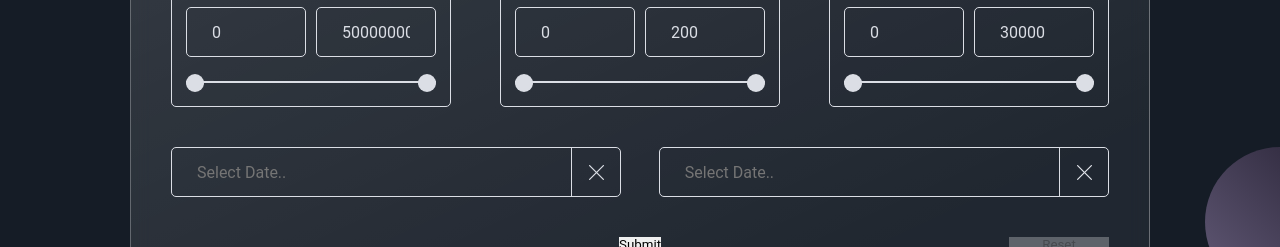
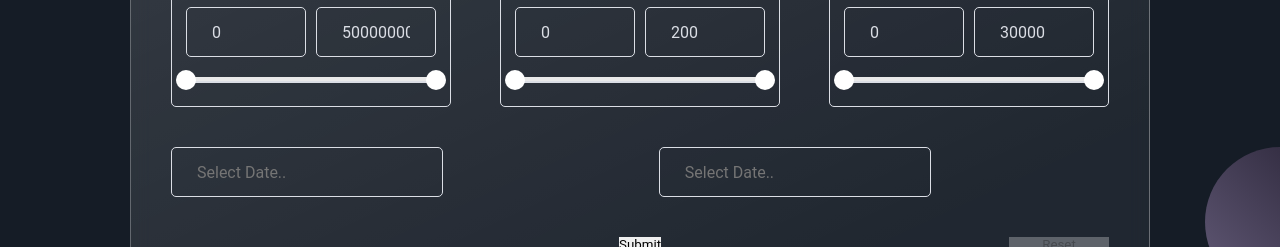
Before and after one commit to shapikso/Movies_React, a React (Create React App) app: page /movies in a window 1280 px wide. Shown: the part 453-700 px from the top of the page. Built offline with nearby package versions, Linux system fonts and the light colour scheme.

Commit message:
done filters

```diff
--- a/package.json
+++ b/package.json
@@ -8,10 +8,14 @@
     "@testing-library/user-event": "^13.5.0",
     "axios": "^0.25.0",
     "prop-types": "^15.8.1",
+    "rc-slider": "^9.7.5",
     "react": "^17.0.2",
+    "react-datepicker": "^4.6.0",
     "react-dom": "^17.0.2",
+    "react-range-slider": "^0.2.1",
     "react-router-dom": "^6.2.1",
     "react-scripts": "5.0.0",
+    "reactrangeslider": "^3.0.6",
     "sass": "^1.49.0",
     "web-vitals": "^2.1.4"
   },
--- a/src/components/Movies/Filters/DoubleRange/DoubleRange.js
+++ b/src/components/Movies/Filters/DoubleRange/DoubleRange.js
@@ -1,19 +1,29 @@
 import React from 'react';
-import RangeInput from "./RangeInput";
+// import RangeInput from "./RangeInput";
 import InputValue from "./InputValue";
-// Budget, $
+import Slider from "rc-slider";
+import "./slider.scss";
+const { createSliderWithTooltip } = Slider;
+const Range = createSliderWithTooltip(Slider.Range);
 
-const DoubleRange = ({title,minValue,maxValue, step}) => {
+const DoubleRange = ({title,minValue,maxValue, step, setRange, minInputValue, maxInputValue}) => {
     return (
         <div className="form-filters__ranges__item double-range">
             <div className="double-range__title">{title}</div>
             <div className="double-range__info">
-                <InputValue value={minValue} />
-                <InputValue value={maxValue} />
+                <InputValue value={minInputValue} />
+                <InputValue value={maxInputValue} />
             </div>
             <div className="double-range__place">
-                <RangeInput maxValue={maxValue} step={step} value={minValue} minValue={minValue}/>
-                <RangeInput maxValue={maxValue} step={step} value={maxValue} minValue={minValue}/>
+                <Range
+                    min={+minValue}
+                    max={+maxValue}
+                    step={step}
+                    defaultValue={[+minValue, +maxValue]}
+                    onChange={(value) => setRange(value[0],value[1])}
+                />
+                {/*<RangeInput maxValue={maxValue} step={step} value={minValue} minValue={minValue}/>*/}
+                {/*<RangeInput maxValue={maxValue} step={step} value={maxValue} minValue={minValue}/>*/}
             </div>
         </div>
     );
--- /dev/null
+++ b/src/components/Movies/Filters/DoubleRange/slider.scss
@@ -0,0 +1,254 @@
+.rc-slider {
+  position: relative;
+  height: 14px;
+  padding: 5px 0;
+  width: 100%;
+  border-radius: 6px;
+  touch-action: none;
+  box-sizing: border-box;
+  -webkit-tap-highlight-color: rgba(0, 0, 0, 0);
+}
+.rc-slider * {
+  box-sizing: border-box;
+  -webkit-tap-highlight-color: rgba(0, 0, 0, 0);
+}
+.rc-slider-rail {
+  position: absolute;
+  width: 100%;
+  background-color: #e9e9e9;
+  height: 4px;
+  border-radius: 6px;
+}
+.rc-slider-track {
+  position: absolute;
+  left: 0;
+  height: 4px;
+  border-radius: 6px;
+  /*background-color: #abe2fb;*/
+}
+.rc-slider-handle {
+  position: absolute;
+  width: 20px;
+  height: 20px;
+  cursor: pointer;
+  cursor: -webkit-grab;
+  margin-top: -7px;
+  cursor: grab;
+  border-radius: 50%;
+  /*border: solid 2px #96dbfa;*/
+  background-color: #fff;
+  touch-action: pan-x;
+}
+.rc-slider-handle-dragging.rc-slider-handle-dragging.rc-slider-handle-dragging {
+  /*border-color: #57c5f7;*/
+  /*box-shadow: 0 0 0 5px #96dbfa;*/
+}
+.rc-slider-handle:focus {
+  outline: none;
+}
+.rc-slider-handle-click-focused:focus {
+  /*border-color: #96dbfa;*/
+  box-shadow: unset;
+}
+.rc-slider-handle:hover {
+  /*border-color: #57c5f7;*/
+}
+.rc-slider-handle:active {
+  /*border-color: #57c5f7;*/
+  /*box-shadow: 0 0 5px #57c5f7;*/
+  cursor: -webkit-grabbing;
+  cursor: grabbing;
+}
+.rc-slider-mark {
+  position: absolute;
+  top: 18px;
+  left: 0;
+  width: 100%;
+  font-size: 12px;
+}
+.rc-slider-mark-text {
+  position: absolute;
+  display: inline-block;
+  vertical-align: middle;
+  text-align: center;
+  cursor: pointer;
+  color: #999;
+}
+.rc-slider-mark-text-active {
+  color: #666;
+}
+.rc-slider-step {
+  position: absolute;
+  width: 100%;
+  height: 4px;
+  background: transparent;
+}
+.rc-slider-dot {
+  position: absolute;
+  bottom: -2px;
+  margin-left: -4px;
+  width: 8px;
+  height: 8px;
+  border: 2px solid #e9e9e9;
+  background-color: #fff;
+  cursor: pointer;
+  border-radius: 50%;
+  vertical-align: middle;
+}
+.rc-slider-dot-active {
+  /*border-color: #96dbfa;*/
+}
+.rc-slider-dot-reverse {
+  margin-right: -4px;
+}
+.rc-slider-disabled {
+  background-color: #e9e9e9;
+}
+.rc-slider-disabled .rc-slider-track {
+  background-color: #ccc;
+}
+.rc-slider-disabled .rc-slider-handle,
+.rc-slider-disabled .rc-slider-dot {
+  border-color: #ccc;
+  box-shadow: none;
+  background-color: #fff;
+  cursor: not-allowed;
+}
+.rc-slider-disabled .rc-slider-mark-text,
+.rc-slider-disabled .rc-slider-dot {
+  cursor: not-allowed !important;
+}
+.rc-slider-vertical {
+  width: 14px;
+  height: 100%;
+  padding: 0 5px;
+}
+.rc-slider-vertical .rc-slider-rail {
+  height: 100%;
+  width: 4px;
+}
+.rc-slider-vertical .rc-slider-track {
+  left: 5px;
+  bottom: 0;
+  width: 4px;
+}
+.rc-slider-vertical .rc-slider-handle {
+  margin-left: -5px;
+  touch-action: pan-y;
+}
+.rc-slider-vertical .rc-slider-mark {
+  top: 0;
+  left: 18px;
+  height: 100%;
+}
+.rc-slider-vertical .rc-slider-step {
+  height: 100%;
+  width: 4px;
+}
+.rc-slider-vertical .rc-slider-dot {
+  left: 2px;
+  margin-bottom: -4px;
+}
+.rc-slider-vertical .rc-slider-dot:first-child {
+  margin-bottom: -4px;
+}
+.rc-slider-vertical .rc-slider-dot:last-child {
+  margin-bottom: -4px;
+}
+.rc-slider-tooltip-zoom-down-enter,
+.rc-slider-tooltip-zoom-down-appear {
+  animation-duration: 0.3s;
+  animation-fill-mode: both;
+  display: block !important;
+  animation-play-state: paused;
+}
+.rc-slider-tooltip-zoom-down-leave {
+  animation-duration: 0.3s;
+  animation-fill-mode: both;
+  display: block !important;
+  animation-play-state: paused;
+}
+.rc-slider-tooltip-zoom-down-enter.rc-slider-tooltip-zoom-down-enter-active,
+.rc-slider-tooltip-zoom-down-appear.rc-slider-tooltip-zoom-down-appear-active {
+  animation-name: rcSliderTooltipZoomDownIn;
+  animation-play-state: running;
+}
+.rc-slider-tooltip-zoom-down-leave.rc-slider-tooltip-zoom-down-leave-active {
+  animation-name: rcSliderTooltipZoomDownOut;
+  animation-play-state: running;
+}
+.rc-slider-tooltip-zoom-down-enter,
+.rc-slider-tooltip-zoom-down-appear {
+  transform: scale(0, 0);
+  animation-timing-function: cubic-bezier(0.23, 1, 0.32, 1);
+}
+.rc-slider-tooltip-zoom-down-leave {
+  animation-timing-function: cubic-bezier(0.755, 0.05, 0.855, 0.06);
+}
+@keyframes rcSliderTooltipZoomDownIn {
+  0% {
+    opacity: 0;
+    transform-origin: 50% 100%;
+    transform: scale(0, 0);
+  }
+  100% {
+    transform-origin: 50% 100%;
+    transform: scale(1, 1);
+  }
+}
+@keyframes rcSliderTooltipZoomDownOut {
+  0% {
+    transform-origin: 50% 100%;
+    transform: scale(1, 1);
+  }
+  100% {
+    opacity: 0;
+    transform-origin: 50% 100%;
+    transform: scale(0, 0);
+  }
+}
+.rc-slider-tooltip {
+  position: absolute;
+  left: -9999px;
+  top: -9999px;
+  visibility: visible;
+  box-sizing: border-box;
+  -webkit-tap-highlight-color: rgba(0, 0, 0, 0);
+}
+.rc-slider-tooltip * {
+  box-sizing: border-box;
+  -webkit-tap-highlight-color: rgba(0, 0, 0, 0);
+}
+.rc-slider-tooltip-hidden {
+  display: none;
+}
+.rc-slider-tooltip-placement-top {
+  padding: 4px 0 8px 0;
+}
+.rc-slider-tooltip-inner {
+  padding: 6px 2px;
+  min-width: 24px;
+  height: 24px;
+  font-size: 12px;
+  line-height: 1;
+  color: #fff;
+  text-align: center;
+  text-decoration: none;
+  background-color: #6c6c6c;
+  border-radius: 6px;
+  box-shadow: 0 0 4px #d9d9d9;
+}
+.rc-slider-tooltip-arrow {
+  position: absolute;
+  width: 0;
+  height: 0;
+  border-color: transparent;
+  border-style: solid;
+}
+.rc-slider-tooltip-placement-top .rc-slider-tooltip-arrow {
+  bottom: 4px;
+  left: 50%;
+  margin-left: -4px;
+  border-width: 4px 4px 0;
+  border-top-color: #6c6c6c;
+}
--- a/src/components/Movies/Filters/Filters.js
+++ b/src/components/Movies/Filters/Filters.js
@@ -4,62 +4,82 @@
 import {movieLanguages,movieStatus} from '../../../constants/selectors';
 import FilterInput from "./Input/FilterInput";
 import DoubleRange from "./DoubleRange/DoubleRange";
+import DatePicker from "react-datepicker";
+import "react-datepicker/dist/react-datepicker.css";
 
 class Filters extends Component {
-    constructor() {
-        super();
+    constructor(props) {
+        super(props);
+        this.state = {
+            searchTitle: '',
+            language: '',
+            status:  '',
+            minDate: '',
+            maxDate: '',
+            minBudget: 0,
+            maxBudget: 500000000,
+            minPopularity: 0,
+            maxPopularity: 200,
+            minVote: 0,
+            maxVote: 30000
+        };
     }
+    setBudget = (minBudget, maxBudget) => this.setState({minBudget: minBudget,maxBudget: maxBudget});
+    setPopularity = (minPopularity, maxPopularity) => this.setState({minPopularity: minPopularity,maxPopularity: maxPopularity});
+    setVote = (minVote, maxVote) => this.setState({minVote: minVote,maxVote: maxVote});
+    setLanguage = (language) => this.setState({language: language});
+    setStatus = (status) => this.setState({status: status});
+    setSearchTitle = (title) => this.setState({searchTitle: title});
+    setMinDate = (date) => this.setState({minDate: date});
+    setMaxDate = (date) => this.setState({maxDate: date});
+
     render() {
         return (
             <form id="filters" name="filters" className="form-filters frosted-glass-effect" action="#">
                 <div className="form-filters__header">
-                    <FilterInput />
-                    <Select options={movieStatus} />
-                    <Select options={movieLanguages} />
+                    <FilterInput setSearchTitle={this.setSearchTitle} />
+                    <Select setDelector={this.setStatus} options={movieStatus} />
+                    <Select setDelector={this.setLanguage} options={movieLanguages} />
 
                 </div>
                 <div className="form-filters__ranges">
 
-                    <DoubleRange title="Budget, $" step="100000" minValue="0" maxValue="500000000" />
-                    <DoubleRange title="Popularity" step="1" minValue="0" maxValue="200" />
-                    <DoubleRange title="Vote count" step="1" minValue="0" maxValue="30000" />
-
+                    <DoubleRange setRange={this.setBudget}
+                        title="Budget, $"
+                        step="100000"
+                        minValue="0"
+                        maxValue="500000000"
+                        maxInputValue={this.state.maxBudget}
+                        minInputValue={this.state.minBudget}
+                    />
+                    <DoubleRange setRange={this.setPopularity}
+                        title="Popularity"
+                        step="1" minValue="0"
+                        maxValue="200"
+                        maxInputValue={this.state.maxPopularity}
+                        minInputValue={this.state.minPopularity}
+                    />
+                    <DoubleRange setRange={this.setVote}
+                        title="Vote count"
+                        step="1"
+                        minValue="0"
+                        maxValue="30000"
+                        maxInputValue={this.state.maxVote}
+                        minInputValue={this.state.minVote}
+                    />
                 </div>
                 <div className="form-filters__release-date">
                     <div id="release-date-first" className="form-filters__release-date__item date-picker">
-                        <input type="text" value="" placeholder="Select Date.." data-input
-                            className="basic-field date-picker__input" data-url="release_date_first"
-                            data-item="filter"/>
-
-                        <a className="input-button date-picker__clear" title="clear" data-clear>
-                            <i className="icon-close">
-                                <svg width="15" height="15" viewBox="0 0 15 15" fill="#DBDEE5"
-                                    xmlns="http://www.w3.org/2000/svg">
-                                    <path fillRule="evenodd" clipRule="evenodd"
-                                        d="M14.8167 0.183594C14.8748 0.241644 14.921 0.310604 14.9525 0.386526C14.984 0.462448 15.0002 0.543839 15.0002 0.626038C15.0002 0.708236 14.984 0.789628 14.9525 0.865549C14.921 0.941471 14.8748 1.01043 14.8167 1.06848L1.0684 14.8167C0.951055 14.9341 0.791903 15 0.625954 15C0.460006 15 0.300854 14.9341 0.18351 14.8167C0.0661668 14.6994 0.000244141 14.5402 0.000244141 14.3743C0.000244141 14.2083 0.0661668 14.0492 0.18351 13.9318L13.9318 0.183594C13.9898 0.125397 14.0588 0.0792246 14.1347 0.0477206C14.2106 0.0162165 14.292 0 14.3742 0C14.4564 0 14.5378 0.0162165 14.6137 0.0477206C14.6896 0.0792246 14.7586 0.125397 14.8167 0.183594V0.183594Z"/>
-                                    <path fillRule="evenodd" clipRule="evenodd"
-                                        d="M0.183594 0.183594C0.125397 0.241644 0.0792246 0.310604 0.0477206 0.386526C0.0162165 0.462448 0 0.543839 0 0.626038C0 0.708236 0.0162165 0.789628 0.0477206 0.865549C0.0792246 0.941471 0.125397 1.01043 0.183594 1.06848L13.9318 14.8167C14.0492 14.9341 14.2083 15 14.3743 15C14.5402 15 14.6994 14.9341 14.8167 14.8167C14.9341 14.6994 15 14.5402 15 14.3743C15 14.2083 14.9341 14.0492 14.8167 13.9318L1.06848 0.183594C1.01043 0.125397 0.941471 0.0792246 0.865549 0.0477206C0.789628 0.0162165 0.708236 0 0.626038 0C0.543839 0 0.462448 0.0162165 0.386526 0.0477206C0.310604 0.0792246 0.241644 0.125397 0.183594 0.183594V0.183594Z"/>
-                                </svg>
-                            </i>
-                        </a>
+                        <DatePicker selected={this.state.minDate}
+                            onChange={(date) => this.setMinDate(date)}
+                            placeholderText="Select Date.."
+                            className="basic-field date-picker__input" />
                     </div>
-
                     <div id="release-date-last" className="form-filters__release-date__item date-picker">
-                        <input type="text" value="" placeholder="Select Date.." data-input
-                            className="basic-field date-picker__input" data-url="release_date_last"
-                            data-item="filter"/>
-
-                        <a className="input-button date-picker__clear" title="clear" data-clear>
-                            <i className="icon-close">
-                                <svg width="15" height="15" viewBox="0 0 15 15" fill="#DBDEE5"
-                                    xmlns="http://www.w3.org/2000/svg">
-                                    <path fillRule="evenodd" clipRule="evenodd"
-                                        d="M14.8167 0.183594C14.8748 0.241644 14.921 0.310604 14.9525 0.386526C14.984 0.462448 15.0002 0.543839 15.0002 0.626038C15.0002 0.708236 14.984 0.789628 14.9525 0.865549C14.921 0.941471 14.8748 1.01043 14.8167 1.06848L1.0684 14.8167C0.951055 14.9341 0.791903 15 0.625954 15C0.460006 15 0.300854 14.9341 0.18351 14.8167C0.0661668 14.6994 0.000244141 14.5402 0.000244141 14.3743C0.000244141 14.2083 0.0661668 14.0492 0.18351 13.9318L13.9318 0.183594C13.9898 0.125397 14.0588 0.0792246 14.1347 0.0477206C14.2106 0.0162165 14.292 0 14.3742 0C14.4564 0 14.5378 0.0162165 14.6137 0.0477206C14.6896 0.0792246 14.7586 0.125397 14.8167 0.183594V0.183594Z"/>
-                                    <path fillRule="evenodd" clipRule="evenodd"
-                                        d="M0.183594 0.183594C0.125397 0.241644 0.0792246 0.310604 0.0477206 0.386526C0.0162165 0.462448 0 0.543839 0 0.626038C0 0.708236 0.0162165 0.789628 0.0477206 0.865549C0.0792246 0.941471 0.125397 1.01043 0.183594 1.06848L13.9318 14.8167C14.0492 14.9341 14.2083 15 14.3743 15C14.5402 15 14.6994 14.9341 14.8167 14.8167C14.9341 14.6994 15 14.5402 15 14.3743C15 14.2083 14.9341 14.0492 14.8167 13.9318L1.06848 0.183594C1.01043 0.125397 0.941471 0.0792246 0.865549 0.0477206C0.789628 0.0162165 0.708236 0 0.626038 0C0.543839 0 0.462448 0.0162165 0.386526 0.0477206C0.310604 0.0792246 0.241644 0.125397 0.183594 0.183594V0.183594Z"/>
-                                </svg>
-                            </i>
-                        </a>
+                        <DatePicker selected={this.state.maxDate}
+                            onChange={(date) => this.setMaxDate(date)}
+                            placeholderText="Select Date.."
+                            className="basic-field date-picker__input" />
                     </div>
                 </div>
                 <div className="form-filters__buttons">
--- a/src/components/Movies/Filters/Input/FilterInput.js
+++ b/src/components/Movies/Filters/Input/FilterInput.js
@@ -1,9 +1,10 @@
 import React from 'react';
 import './Input.scss';
 
-const FilterInput = () => {
+const FilterInput = ({setSearchTitle}) => {
+    const changeHandler = (e) => setSearchTitle(e.target.value);
     return (
-        <input type="text" name="movie-title" id="movie-title" placeholder="Search..." className="basic-field" />
+        <input onChange={changeHandler} type="text" name="movie-title" id="movie-title" placeholder="Search..." className="basic-field" />
     );
 };
 
--- a/src/components/Movies/Filters/Selector/Select.js
+++ b/src/components/Movies/Filters/Selector/Select.js
@@ -1,11 +1,11 @@
 import React from 'react';
 import SelectItem from "./SelectItem";
 
-const Select = ({options}) => {
+const Select = ({options,setDelector}) => {
+    const clickHandler = (e)=> setDelector(e.target.value);
     return (
-        <select name="movie-status" className="basic-field">
+        <select onChange={clickHandler} name="movie-status" className="basic-field">
             {options.map((el, index) => <SelectItem key={index} value={el[0]} title={el[1]} />)}
-
         </select>
     );
 };
--- a/src/components/Movies/Filters/filters.css
+++ b/src/components/Movies/Filters/filters.css
@@ -279,3 +279,7 @@
     font-size: 16px;
     color: var(--light-primary-color);
 }
+.sliderArea {
+    width: 300px;
+    margin: 0 auto;
+}
```
Also changed, not shown: 1 other file (tests, documents, lock files or other folders).
